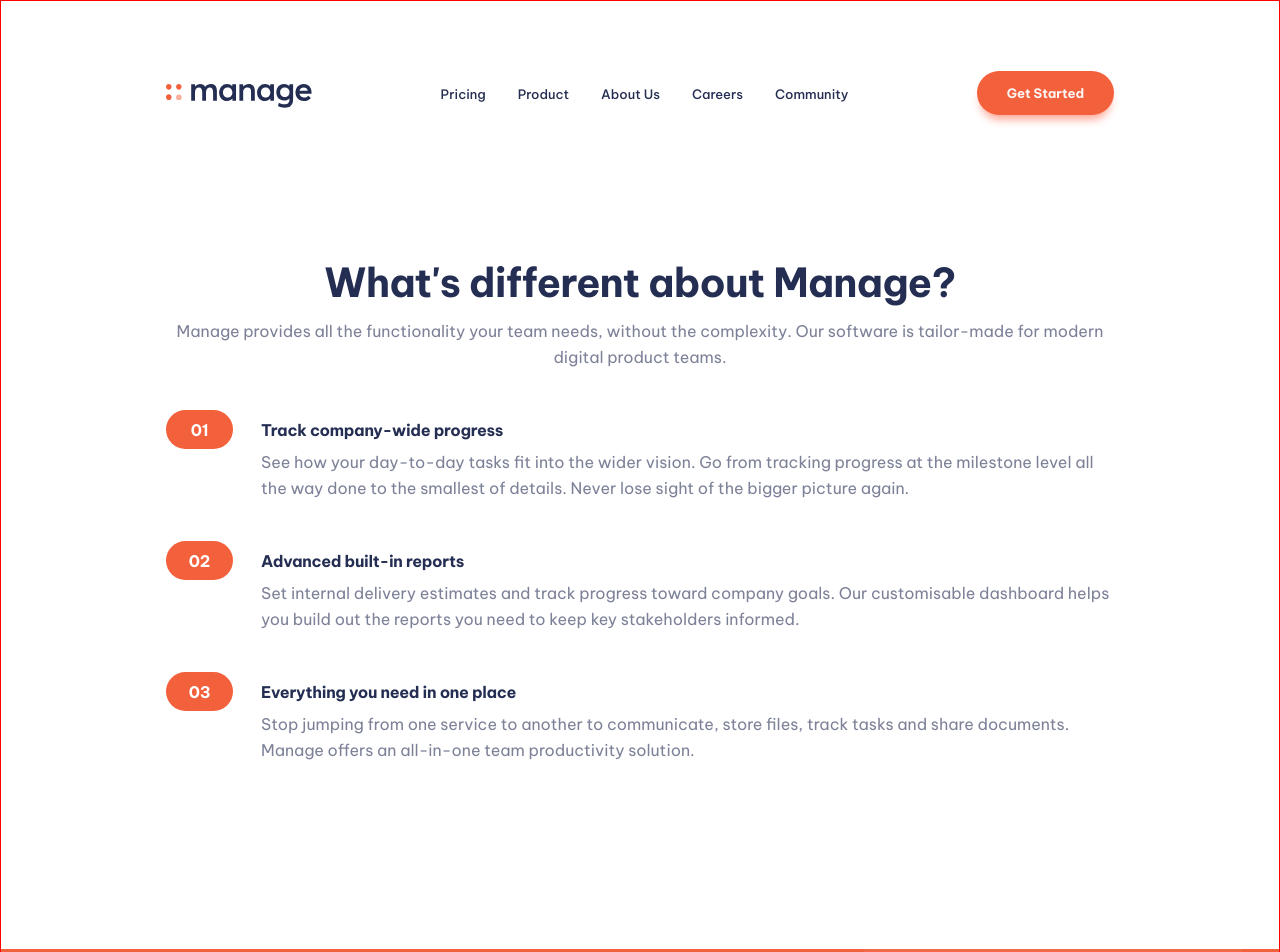
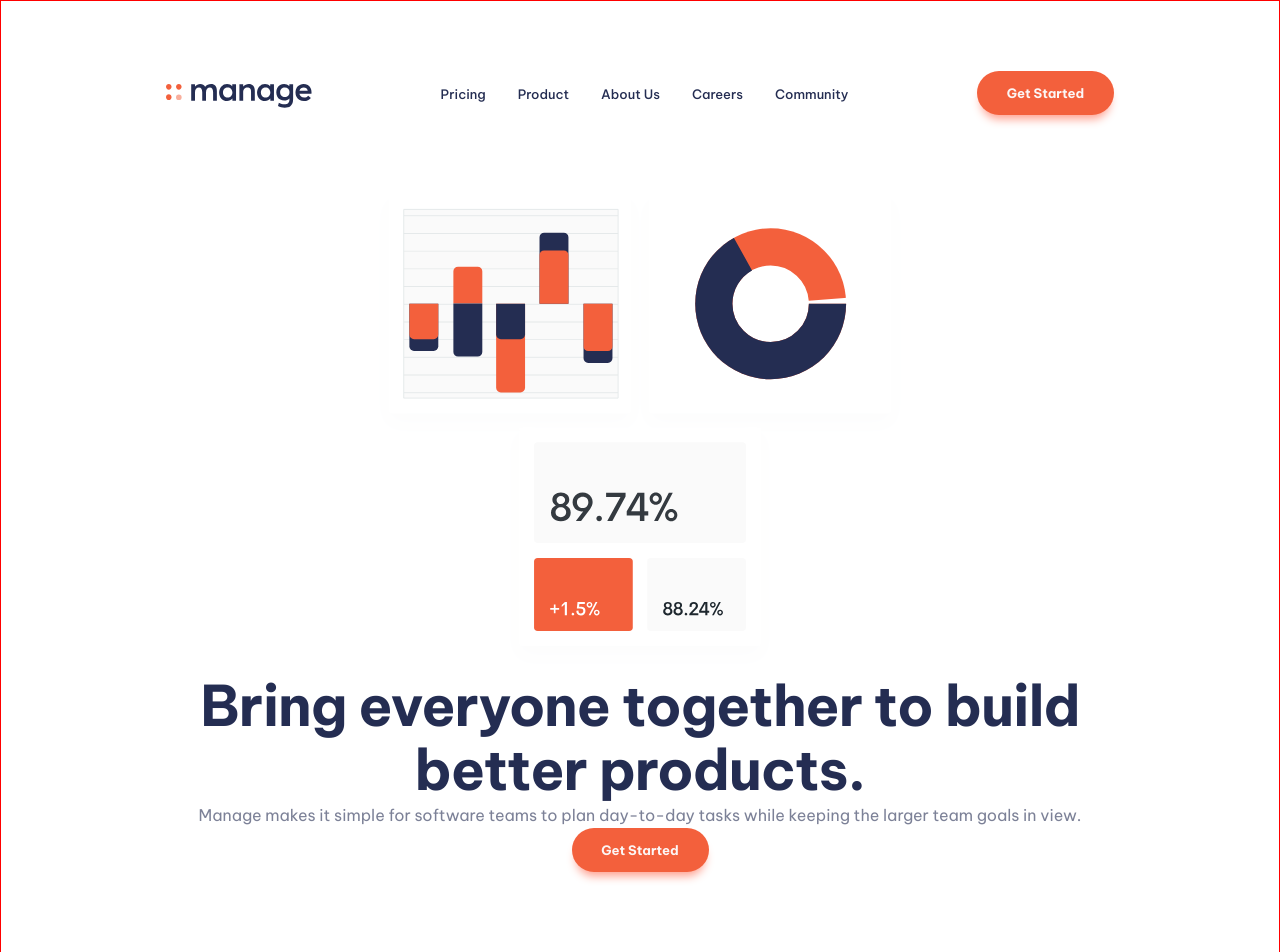
Before and after one commit to EdwinSch/react-manage-landingpage, a React (Vite) app: page / in a window 1280 px wide. Shown: the top 952 px of the page. Built offline with nearby package versions, Linux system fonts and the light colour scheme.

Commit message:
add: hero component

```diff
--- a/src/App.jsx
+++ b/src/App.jsx
@@ -1,5 +1,6 @@
 import NavModal from "./components/NavModal/NavModal";
 import Navbar from "./components/Navbar/Navbar";
+import Hero from "./components/Hero/Hero";
 import About from "./components/About/About";
 import Incentive from "./components/Incentive/Incentive";
 import Footer from "./components/Footer/Footer";
@@ -12,6 +13,7 @@ function App() {
     <main>
       {isModalOpen && <NavModal />}
       <Navbar isModalOpen={isModalOpen} setIsModalOpen={setIsModalOpen} />
+      <Hero />
       <About />
       <Incentive />
       <Footer />
--- a/src/components/Button/button.css
+++ b/src/components/Button/button.css
@@ -1,5 +1,5 @@
 .btn {
-  min-width: 137px;
+  width: 137px;
   height: 44px;
   border: none;
   border-radius: 100px;
--- /dev/null
+++ b/src/components/Hero/Hero.jsx
@@ -0,0 +1,20 @@
+import Button from "../Button/Button";
+import Illustration from "../../assets/illustration-intro.svg";
+
+const Hero = () => {
+  return (
+    <section className="hero-container">
+      <article className="hero-text">
+        <h1>Bring everyone together to build better products.</h1>
+        <p className="body-text">
+          Manage makes it simple for software teams to plan day-to-day tasks
+          while keeping the larger team goals in view.
+        </p>
+        <Button variant={"btn-primary"} />
+      </article>
+      <img src={Illustration} alt="graph illustration" />
+    </section>
+  );
+};
+
+export default Hero;
--- /dev/null
+++ b/src/components/Hero/hero.css
@@ -0,0 +1,52 @@
+.hero-container {
+  padding: 0 var(--paddingX);
+  display: flex;
+  justify-content: space-between;
+  gap: 20px;
+
+  @media only screen and (max-width: 1300px) {
+    flex-direction: column-reverse;
+    align-items: center;
+    gap: 0;
+  }
+
+  .hero-text {
+    display: flex;
+    flex-direction: column;
+    gap: 40px;
+
+    & h1 {
+      margin-top: 50px;
+      color: var(--fontClr);
+      font-size: 3.5rem;
+      font-weight: 700;
+      line-height: 64px;
+      letter-spacing: -1px;
+    }
+
+    & p {
+      width: 350px;
+    }
+  }
+
+  & img {
+    width: 540px;
+    height: 100%;
+  }
+
+  @media only screen and (max-width: 1300px) {
+    .hero-text {
+      align-items: center;
+      gap: 0;
+      text-align: center;
+
+      & h1 {
+        margin-top: 0;
+      }
+
+      & p {
+        width: auto;
+      }
+    }
+  }
+}
--- a/src/main-styles.css
+++ b/src/main-styles.css
@@ -1,6 +1,7 @@
 /* Imports */
 @import "./components/NavModal/navmodal.css";
 @import "./components/Navbar/navbar.css";
+@import "./components/Hero/hero.css";
 @import "./components/Button/button.css";
 @import "./components/Incentive/incentive.css";
 @import "./components/About/about.css";
```
Also changed, not shown: src/assets/icon-close.svg (deleted), src/assets/icon-hamburger.svg (deleted).
